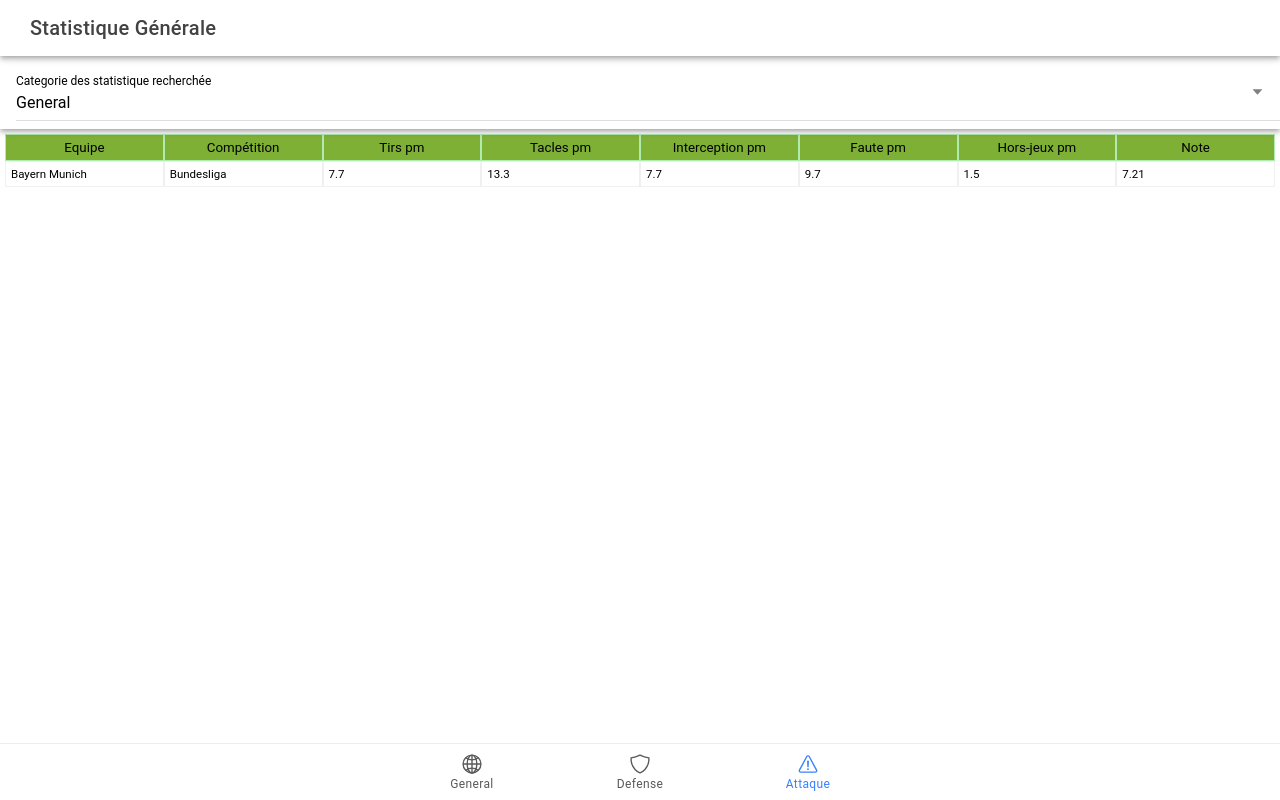
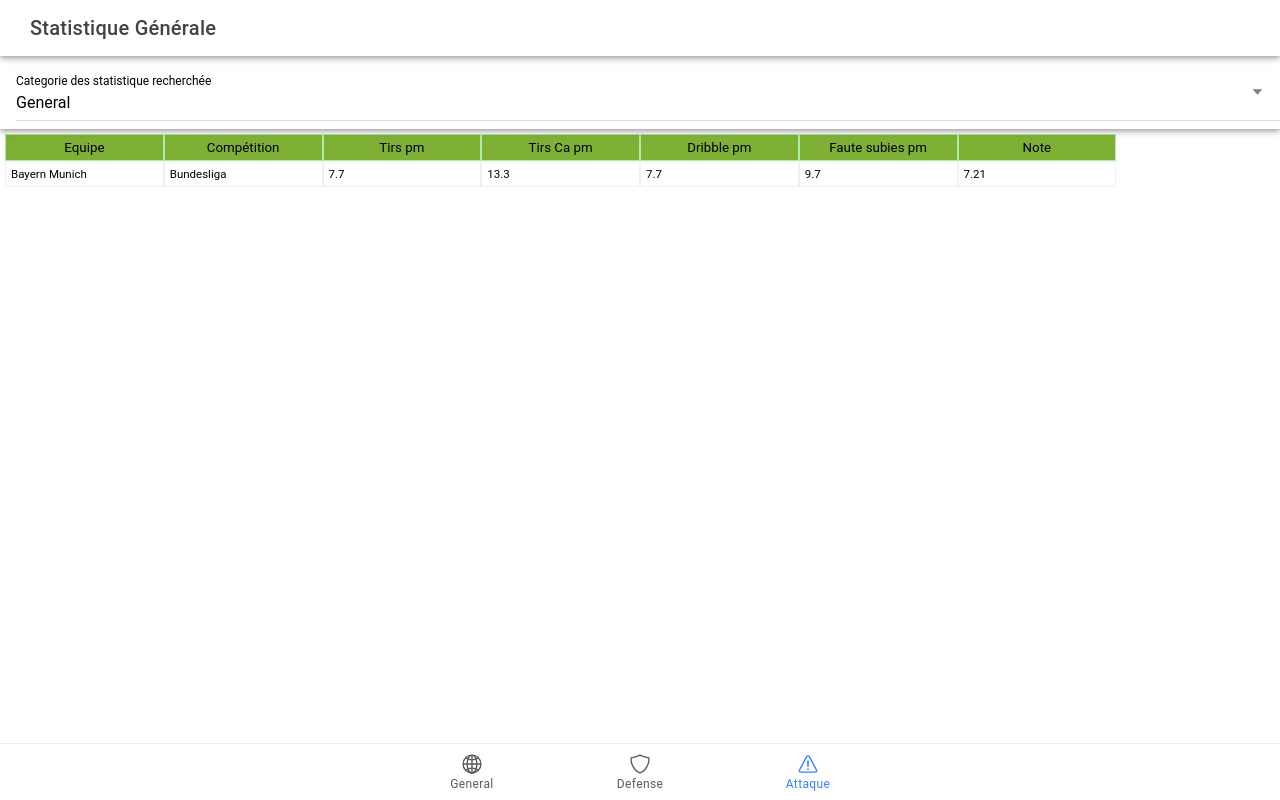
Before and after one commit to JedisBrownie/soccer_stats, a React (Vite) app: page /tab3 in a window 1280 px wide. Built offline with nearby package versions, Linux system fonts and the light colour scheme.

Commit message:
Correction

```diff
--- a/src/pages/Tab3.tsx
+++ b/src/pages/Tab3.tsx
@@ -28,10 +28,9 @@ const Tab3: React.FC = () => {
             <IonCol size='1.5' sizeMd='1.5' sizeLg='1.5' sizeSm='1.5'>Equipe</IonCol>
             <IonCol size='1.5' sizeMd='1.5' sizeLg='1.5' sizeSm='1.5'>Compétition</IonCol>
             <IonCol size='1.5' sizeMd='1.5' sizeLg='1.5' sizeSm='1.5'>Tirs pm</IonCol>
-            <IonCol size='1.5' sizeMd='1.5' sizeLg='1.5' sizeSm='1.5'>Tacles pm</IonCol>
-            <IonCol size='1.5' sizeMd='1.5' sizeLg='1.5' sizeSm='1.5'>Interception pm</IonCol>
-            <IonCol size='1.5' sizeMd='1.5' sizeLg='1.5' sizeSm='1.5'>Faute pm</IonCol>
-            <IonCol size='1.5' sizeMd='1.5' sizeLg='1.5' sizeSm='1.5'>Hors-jeux pm</IonCol>
+            <IonCol size='1.5' sizeMd='1.5' sizeLg='1.5' sizeSm='1.5'>Tirs Ca pm</IonCol>
+            <IonCol size='1.5' sizeMd='1.5' sizeLg='1.5' sizeSm='1.5'>Dribble pm</IonCol>
+            <IonCol size='1.5' sizeMd='1.5' sizeLg='1.5' sizeSm='1.5'>Faute subies pm</IonCol>
             <IonCol size='1.5' sizeMd='1.5' sizeLg='1.5' sizeSm='1.5'>Note</IonCol>
 
             </IonRow>
@@ -43,7 +42,6 @@ const Tab3: React.FC = () => {
             <IonCol size='1.5' sizeMd='1.5' sizeLg='1.5' sizeSm='1.5'>13.3</IonCol>
             <IonCol size='1.5' sizeMd='1.5' sizeLg='1.5' sizeSm='1.5'>7.7</IonCol>
             <IonCol size='1.5' sizeMd='1.5' sizeLg='1.5' sizeSm='1.5'>9.7</IonCol>
-            <IonCol size='1.5' sizeMd='1.5' sizeLg='1.5' sizeSm='1.5'>1.5</IonCol>
             <IonCol size='1.5' sizeMd='1.5' sizeLg='1.5' sizeSm='1.5'>7.21</IonCol>
 
             </IonRow>          </IonGrid>
@@ -56,10 +54,9 @@ const Tab3: React.FC = () => {
             <IonCol size='1.5' sizeMd='1.5' sizeLg='1.5' sizeSm='1.5'>Equipe</IonCol>
             <IonCol size='1.5' sizeMd='1.5' sizeLg='1.5' sizeSm='1.5'>Compétition</IonCol>
             <IonCol size='1.5' sizeMd='1.5' sizeLg='1.5' sizeSm='1.5'>Tirs pm</IonCol>
-            <IonCol size='1.5' sizeMd='1.5' sizeLg='1.5' sizeSm='1.5'>Tacles pm</IonCol>
-            <IonCol size='1.5' sizeMd='1.5' sizeLg='1.5' sizeSm='1.5'>Interception pm</IonCol>
-            <IonCol size='1.5' sizeMd='1.5' sizeLg='1.5' sizeSm='1.5'>Faute pm</IonCol>
-            <IonCol size='1.5' sizeMd='1.5' sizeLg='1.5' sizeSm='1.5'>Hors-jeux pm</IonCol>
+            <IonCol size='1.5' sizeMd='1.5' sizeLg='1.5' sizeSm='1.5'>Tirs Ca pm</IonCol>
+            <IonCol size='1.5' sizeMd='1.5' sizeLg='1.5' sizeSm='1.5'>Dribble pm</IonCol>
+            <IonCol size='1.5' sizeMd='1.5' sizeLg='1.5' sizeSm='1.5'>Faute subies pm</IonCol>
             <IonCol size='1.5' sizeMd='1.5' sizeLg='1.5' sizeSm='1.5'>Note</IonCol>
 
             </IonRow>
@@ -71,7 +68,6 @@ const Tab3: React.FC = () => {
             <IonCol size='1.5' sizeMd='1.5' sizeLg='1.5' sizeSm='1.5'>13.3</IonCol>
             <IonCol size='1.5' sizeMd='1.5' sizeLg='1.5' sizeSm='1.5'>7.7</IonCol>
             <IonCol size='1.5' sizeMd='1.5' sizeLg='1.5' sizeSm='1.5'>9.7</IonCol>
-            <IonCol size='1.5' sizeMd='1.5' sizeLg='1.5' sizeSm='1.5'>1.5</IonCol>
             <IonCol size='1.5' sizeMd='1.5' sizeLg='1.5' sizeSm='1.5'>7.21</IonCol>
 
             </IonRow>          </IonGrid>
@@ -84,10 +80,9 @@ const Tab3: React.FC = () => {
             <IonCol size='1.5' sizeMd='1.5' sizeLg='1.5' sizeSm='1.5'>Equipe</IonCol>
             <IonCol size='1.5' sizeMd='1.5' sizeLg='1.5' sizeSm='1.5'>Compétition</IonCol>
             <IonCol size='1.5' sizeMd='1.5' sizeLg='1.5' sizeSm='1.5'>Tirs pm</IonCol>
-            <IonCol size='1.5' sizeMd='1.5' sizeLg='1.5' sizeSm='1.5'>Tacles pm</IonCol>
-            <IonCol size='1.5' sizeMd='1.5' sizeLg='1.5' sizeSm='1.5'>Interception pm</IonCol>
-            <IonCol size='1.5' sizeMd='1.5' sizeLg='1.5' sizeSm='1.5'>Faute pm</IonCol>
-            <IonCol size='1.5' sizeMd='1.5' sizeLg='1.5' sizeSm='1.5'>Hors-jeux pm</IonCol>
+            <IonCol size='1.5' sizeMd='1.5' sizeLg='1.5' sizeSm='1.5'>Tirs Ca pm</IonCol>
+            <IonCol size='1.5' sizeMd='1.5' sizeLg='1.5' sizeSm='1.5'>Dribble pm</IonCol>
+            <IonCol size='1.5' sizeMd='1.5' sizeLg='1.5' sizeSm='1.5'>Faute subies pm</IonCol>
             <IonCol size='1.5' sizeMd='1.5' sizeLg='1.5' sizeSm='1.5'>Note</IonCol>
 
             </IonRow>
@@ -99,7 +94,6 @@ const Tab3: React.FC = () => {
             <IonCol size='1.5' sizeMd='1.5' sizeLg='1.5' sizeSm='1.5'>13.3</IonCol>
             <IonCol size='1.5' sizeMd='1.5' sizeLg='1.5' sizeSm='1.5'>7.7</IonCol>
             <IonCol size='1.5' sizeMd='1.5' sizeLg='1.5' sizeSm='1.5'>9.7</IonCol>
-            <IonCol size='1.5' sizeMd='1.5' sizeLg='1.5' sizeSm='1.5'>1.5</IonCol>
             <IonCol size='1.5' sizeMd='1.5' sizeLg='1.5' sizeSm='1.5'>7.21</IonCol>
 
             </IonRow>          </IonGrid>
```
